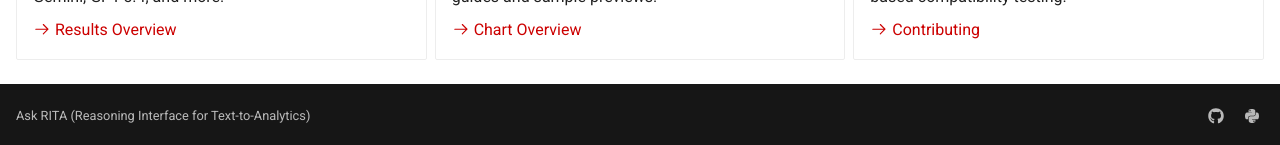
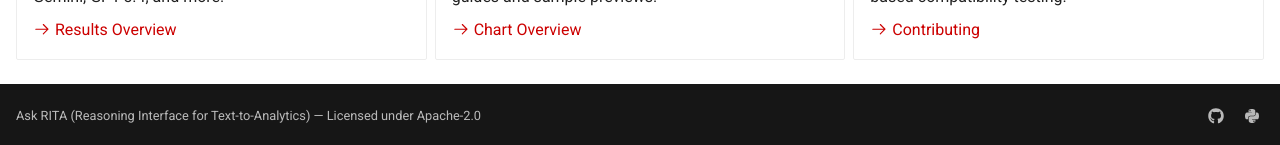
Before and after one commit to cvs-health/AskRITA, an MkDocs documentation site: the page built from docs/index.md, in a window 1280 px wide and 900 px high, scrolled down 2113 px. Shown: the part 752-897 px from the top of the window. Built offline with MkDocs 1.6.1 and Material for MkDocs 9.7.7, drawn with Linux system fonts in a browser that asks for light colours; comment, search, counter and statistics services are not loaded.

Commit message:
docs: add license information to documentation footer

```diff
--- a/mkdocs.yml
+++ b/mkdocs.yml
@@ -37,7 +37,7 @@ theme:
   icon:
     repo: fontawesome/brands/github
 
-copyright: Ask RITA (Reasoning Interface for Text-to-Analytics)
+copyright: Ask RITA (Reasoning Interface for Text-to-Analytics) — Licensed under Apache-2.0
 
 extra:
   generator: false
```
